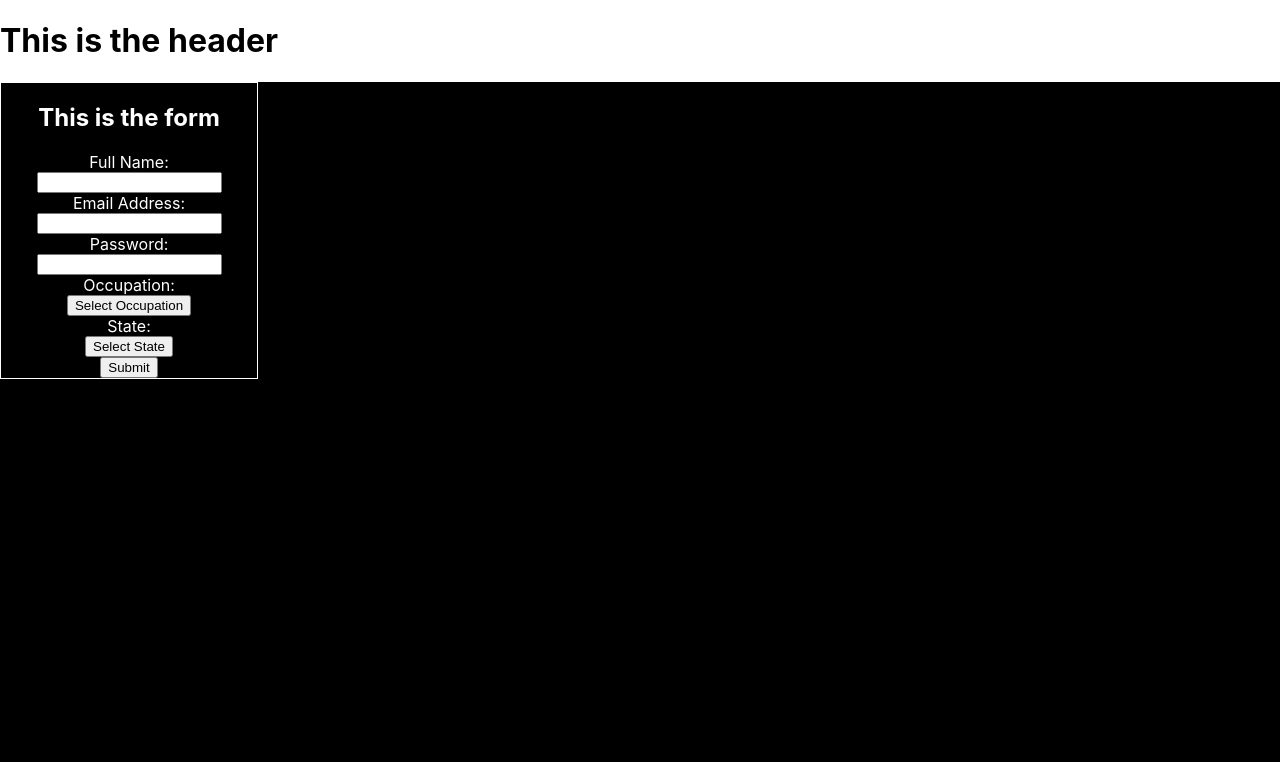
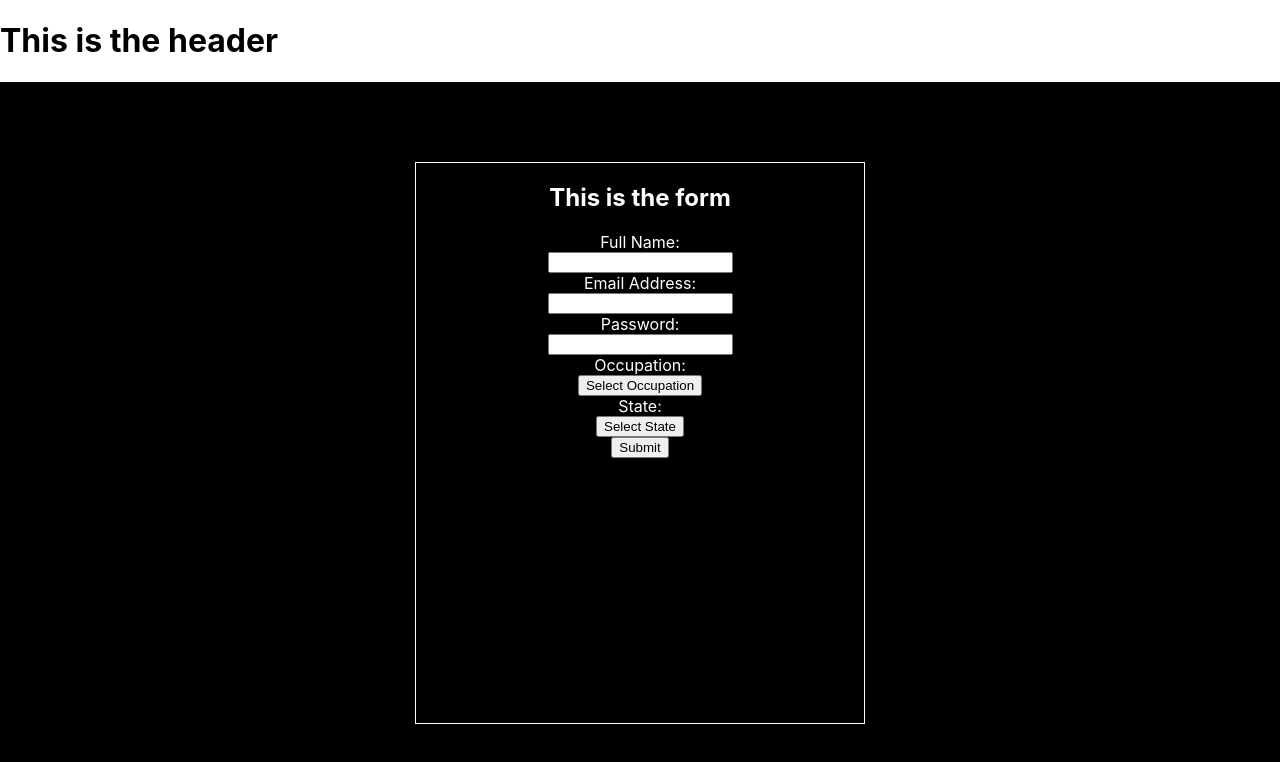
Before and after one commit to joki9448/fetchrewards-code-challenge, a React (Create React App) app: page / in a window 1280 px wide. Shown: the top 762 px of the page. Built offline with nearby package versions, Linux system fonts and the light colour scheme.

Commit message:
resized form in center of page

```diff
--- a/src/App.css
+++ b/src/App.css
@@ -14,7 +14,10 @@
   display: flex;
   flex-direction: column;
   color: white;
-  width: 20vw;
+  height: 70vh;
+  width: 35vw;
   position: relative;
   align-items: center;
+  margin: auto;
+  top: 10vh;
 }
--- a/src/components/Form.js
+++ b/src/components/Form.js
@@ -5,15 +5,10 @@ import StatesList from './menu-components/StatesList';
 function Form() {
     // useState for form object
     const [name, setName] = useState('');
-    console.log('form name', name)
     const [email, setEmail] = useState('');
-    console.log('form email', email)
     const [password, setPassword] = useState('');
-    console.log('form password', password)
     const [occupation, setOccupation] = useState('');
-    console.log('form job', occupation)
     const [state, setState] = useState('');
-    console.log('form state', state)
 
     // useState for dropdown menus
     const [occupationsList, setOccupationsList] = useState([]);
@@ -57,7 +52,6 @@ function Form() {
 
     return (
         <section className="form-section">
-
             <form className="form" onSubmit={handleSubmit}>
                 <h2>This is the form</h2>
                 <label for="fullname">Full Name:</label>
```
